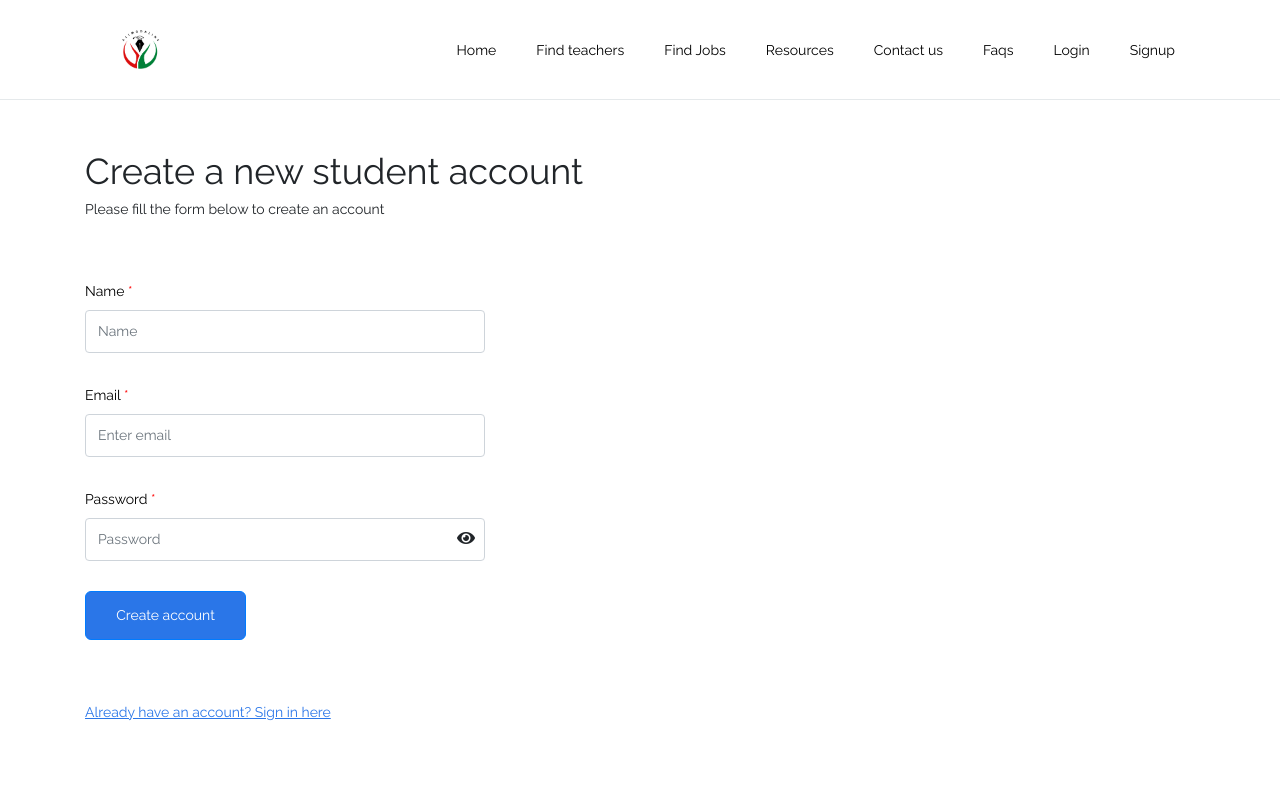
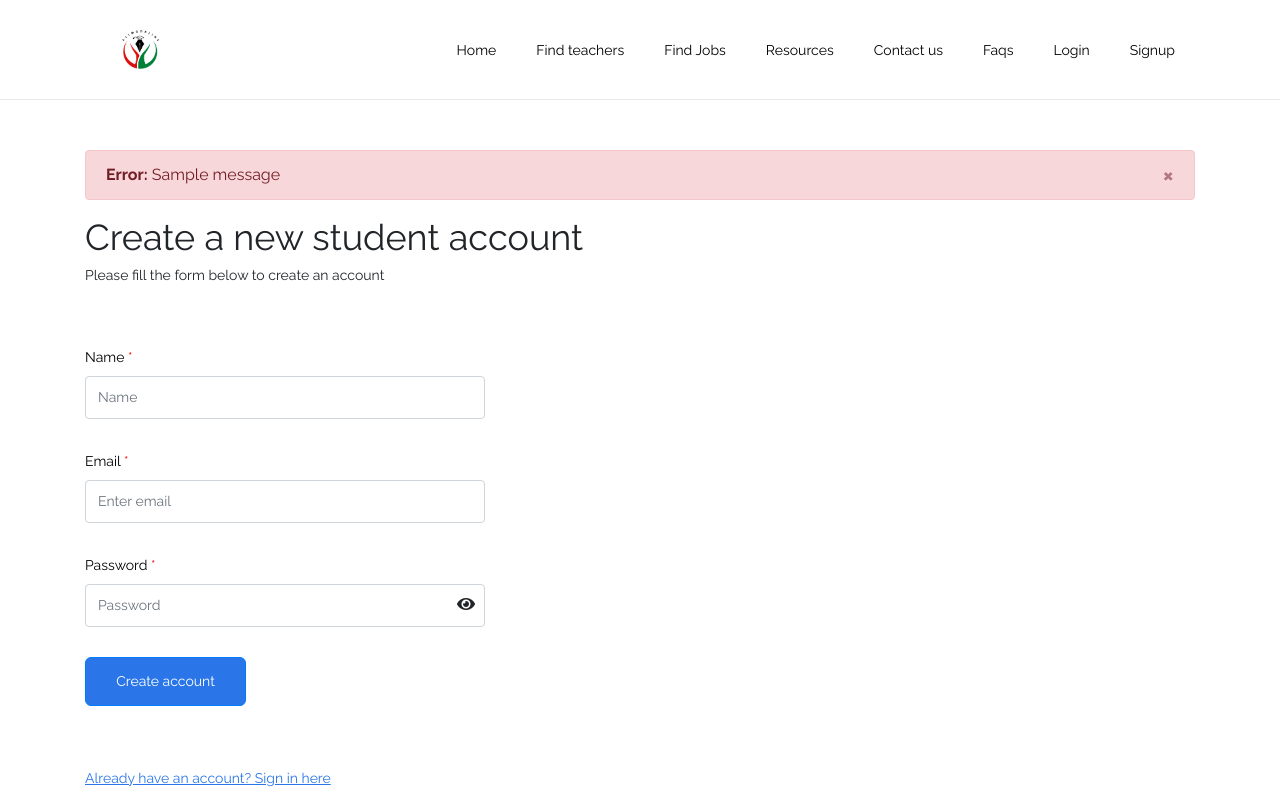
Before and after one commit to adeel-hashmi/lms_alimsonline, a Django app: page /user_auth/register/ in a window 1280 px wide. Run offline with Django 4.2, Linux system fonts and the light colour scheme; tables that the repository leaves empty hold one stand-in row (values such as "Sample post"); one stand-in notice (Sample message) is shown; some libraries are stand-ins or nearby versions.

Commit message:
added error on already reg email

```diff
--- a/templates/user_auth/register.html
+++ b/templates/user_auth/register.html
@@ -1,4 +1,5 @@
 {% load static %}
+
 <!DOCTYPE html>
 <html lang="en" data-arp-injected="true">
 
@@ -40,6 +41,7 @@
     <link rel="stylesheet" href="https://cdnjs.cloudflare.com/ajax/libs/font-awesome/4.7.0/css/font-awesome.css" />
     <!-- <link rel="stylesheet" href="create-account.css"> -->
 </head>
+
 
 <body class="mat-typography" data-new-gr-c-s-check-loaded="14.1102.0" data-gr-ext-installed="">
     <div class="Header">
@@ -129,29 +131,42 @@
         <div class="CreateAccount">
             <div class="container">
                 <div class="MainHeading">
+                <div id="error-message" class="alert alert-danger" style="display:none;"></div>
+                    {% if messages %}
+                      {% for message in messages %}
+                        <div class="alert alert-danger alert-dismissible fade show" role="alert">
+                          <strong>Error:</strong> {{ message }}
+                          <button type="button" class="close" data-dismiss="alert" aria-label="Close">
+                            <span aria-hidden="true">&times;</span>
+                          </button>
+                        </div>
+                      {% endfor %}
+                    {% endif %}
                     <h1>Create a new student account</h1>
                     <p>Please fill the form below to create an account</p>
+
                 </div>
+
                 <form method="POST" action="{% url 'user_auth:register' %}">
                     {% csrf_token %}
                     <div class="form-group">
                         <label for="name">Name <span class="Red">*</span></label>
                         <input type="text" name="first_name"
                             id="name" placeholder="Name" formcontrolname="name" maxlength="50"
-                            class="form-control ng-untouched ng-pristine ng-invalid">
+                            class="form-control ">
                     </div>
                     <div class="form-group">
                         <label for="email">Email <span class="Red">*</span></label>
                         <input name = "email"
                             type="email" id="email" aria-describedby="emailHelp" placeholder="Enter email"
                             formcontrolname="email" maxlength="50"
-                            class="form-control ng-untouched ng-pristine ng-invalid">
+                            class="form-control">
                     </div>
                     <div class="form-group">
                         <label for="password">Password <span class="Red">*</span></label>
                         <input name="password"
                             type="password" id="password" placeholder="Password" formcontrolname="password"
-                            maxlength="50" class="form-control ng-untouched ng-pristine ng-invalid">
+                            maxlength="50" class="form-control">
                         <div class="Eye"><i class="fas fa-eye"></i></div>
                     </div>
                     <button type="submit" class="btn btn-primary">
@@ -164,6 +179,7 @@
             </div>
         </div>
     </div>
+
         <script src="https://code.jquery.com/jquery-3.2.1.slim.min.js"
             integrity="sha384-KJ3o2DKtIkvYIK3UENzmM7KCkRr/rE9/Qpg6aAZGJwFDMVNA/GpGFF93hXpG5KkN"
             crossorigin="anonymous"></script>
@@ -173,5 +189,7 @@
         <script src="https://maxcdn.bootstrapcdn.com/bootstrap/4.0.0/js/bootstrap.min.js"
             integrity="sha384-JZR6Spejh4U02d8jOt6vLEHfe/JQGiRRSQQxSfFWpi1MquVdAyjUar5+76PVCmYl"
             crossorigin="anonymous"></script>
+
 </body>
+
 </html>
--- a/user_auth/views.py
+++ b/user_auth/views.py
@@ -5,6 +5,8 @@ from django.contrib.auth.forms import AuthenticationForm
 from django.shortcuts import render, redirect
 from django.contrib.auth import login
 from django.contrib.auth.models import User, auth
+
+from django.contrib import messages
 
 
 # Create your views here.
@@ -37,10 +39,19 @@ def register(request):
         email = request.POST['email']
         username = email  # set username as email
         password = request.POST['password']
+
+        # Check if username or email already exists
+        if User.objects.filter(username=email).exists() or User.objects.filter(email=email).exists():
+            messages.error(request, 'A user with this email already exists.', extra_tags='danger')
+            return render(request, 'user_auth/register.html')
+
+        # Create the new user
         user = User.objects.create_user(username=username, first_name=first_name, email=email, password=password)
-        user.save()
-        print("user created")
-        return redirect('/')
+        # user.save()
+        messages.success(request, 'Your account has been created! You can now log in.')
+        return redirect('login')
+        # print("user created")
+        # return redirect('/')
     else:
         return render(request, 'user_auth/register.html')
 
```
Also changed, not shown: assets/css/login.css (line endings or trailing spaces).
